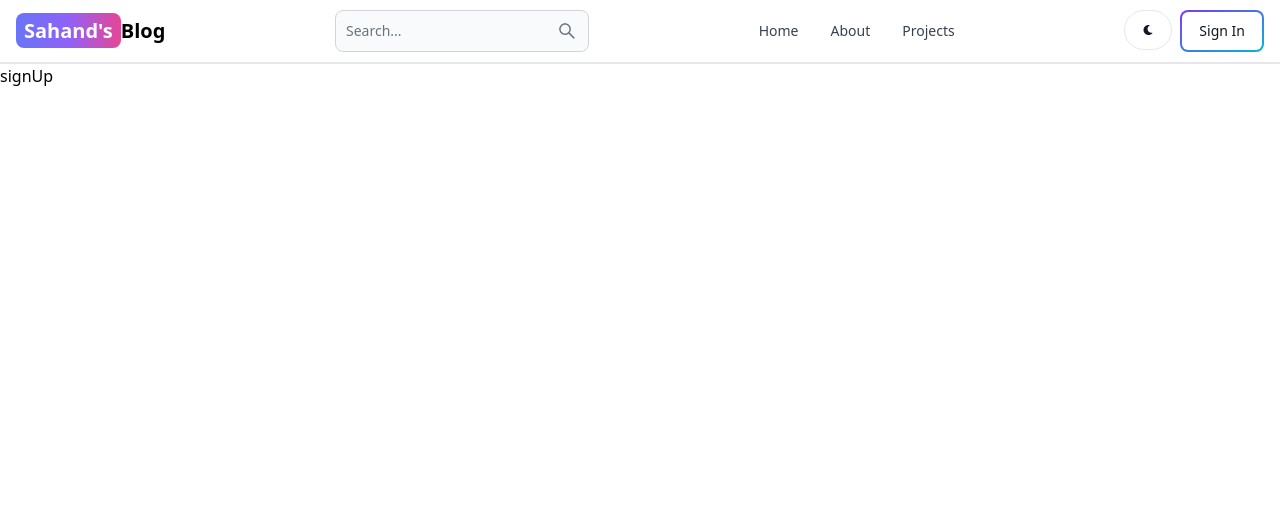
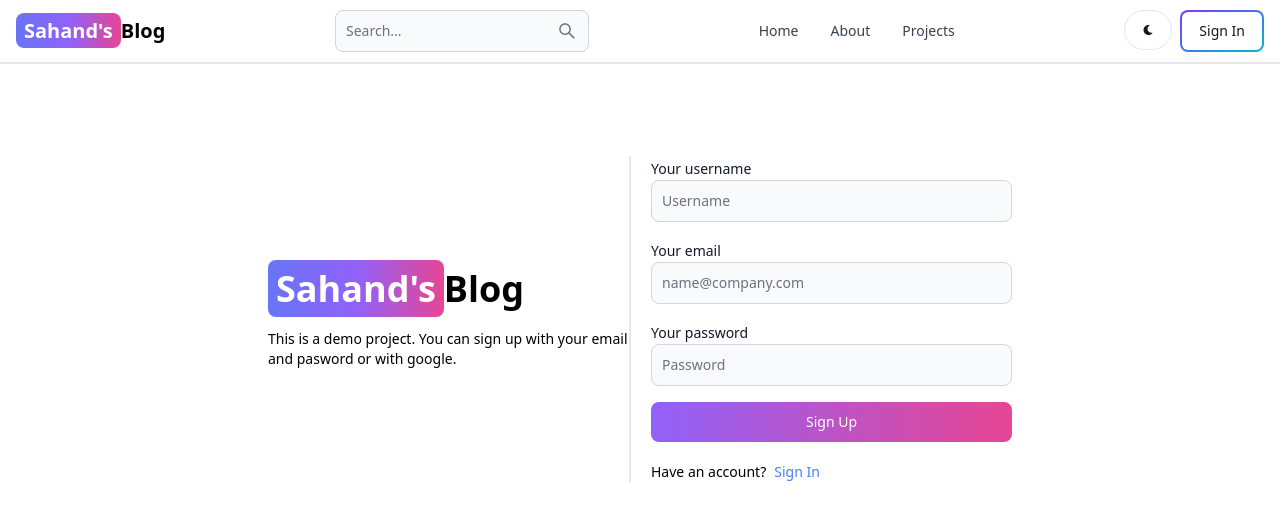
Before and after one commit to ankitmishra545/mern-blog, a React (Vite) app in the folder client/: page /sign-up in a window 1280 px wide. Shown: the top 520 px of the page. Built offline with nearby package versions, Linux system fonts and the light colour scheme.

Commit message:
completed signup page UI

```diff
--- a/client/src/pages/SignUp.jsx
+++ b/client/src/pages/SignUp.jsx
@@ -1,8 +1,42 @@
-import React from 'react'
+import { Link } from 'react-router-dom';
+import { Button, Label, TextInput } from 'flowbite-react';
 
 const SignUp = () => {
   return (
-    <div>signUp</div>
+    <div className="min-h-screen mt-20">
+      <div className='flex p-3 max-w-3xl mx-auto flex-col md:flex-row gap-5'>
+        {/*left side */}
+        <div className='flex-1 flex flex-col justify-center items-start border-r-2'>
+          <Link to='/' className='font-bold dark:text-white text-4xl'>
+            <span className='px-2 py-1 bg-gradient-to-r from-indigo-500 via-purple-500 to-pink-500 rounded-lg text-white'>Sahand's</span>
+            Blog
+          </Link>
+          <p className='text-sm mt-5'>This is a demo project. You can sign up with your email and pasword or with google.</p>
+        </div>
+        {/*right  side */}
+        <div className='flex-1'>
+          <form className='flex flex-col gap-4'>
+            <div>
+              <Label value='Your username' />
+              <TextInput type='text' placeholder='Username' id='username' />
+            </div>
+            <div>
+              <Label value='Your email' />
+              <TextInput type='email' placeholder='name@company.com' id='email' />
+            </div>
+            <div>
+              <Label value='Your password' />
+              <TextInput type='password' placeholder='Password' id='password' />
+            </div>
+            <Button gradientDuoTone='purpleToPink' type='submit'>Sign Up</Button>
+          </form>
+          <div className='flex text-sm mt-5 gap-2'>
+            <span>Have an account?</span>
+            <Link to='/sign-in' className='text-blue-500 hover:underline'>Sign In</Link>
+          </div>
+        </div>
+      </div>
+    </div>
   )
 }
 
```
